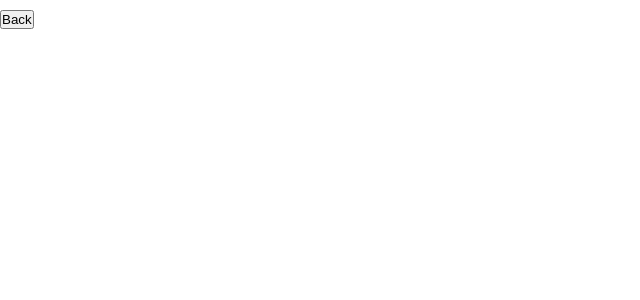
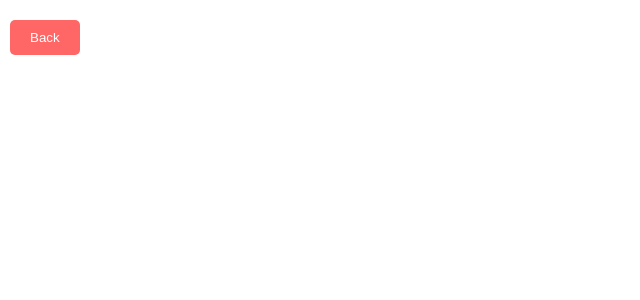
Before and after one commit to chriscooley1/race-the-clock, a React (Vite) app in the folder frontend/: page /letter-reader/fullscreen-display in a window 1280 px wide. Shown: the top 300 px of the page, without its empty margins (0-640 px from the left). Built offline with nearby package versions, Linux system fonts and the light colour scheme.

Commit message:
Change size of character display

```diff
--- a/frontend/src/App.css
+++ b/frontend/src/App.css
@@ -67,3 +67,30 @@ textarea, input, button {
   padding: 5px;
   margin-left: 10px;
 }
+
+/* Fullscreen display styles */
+.fullscreen-container {
+  display: flex;
+  align-items: center;
+  justify-content: center;
+  height: 100vh;
+  width: 100vw;
+}
+
+.fullscreen-container h1 {
+  font-size: 10vw; /* Adjust as needed to make the character large */
+  text-align: center;
+  margin: 0;
+}
+
+.back-button {
+  position: absolute;
+  top: 10px;
+  left: 10px;
+  padding: 10px 20px;
+  background-color: #ff6666;
+  color: #fff;
+  border: none;
+  border-radius: 5px;
+  cursor: pointer;
+}
```
Also changed, not shown: 1 other file (tests, documents, lock files or other folders).
